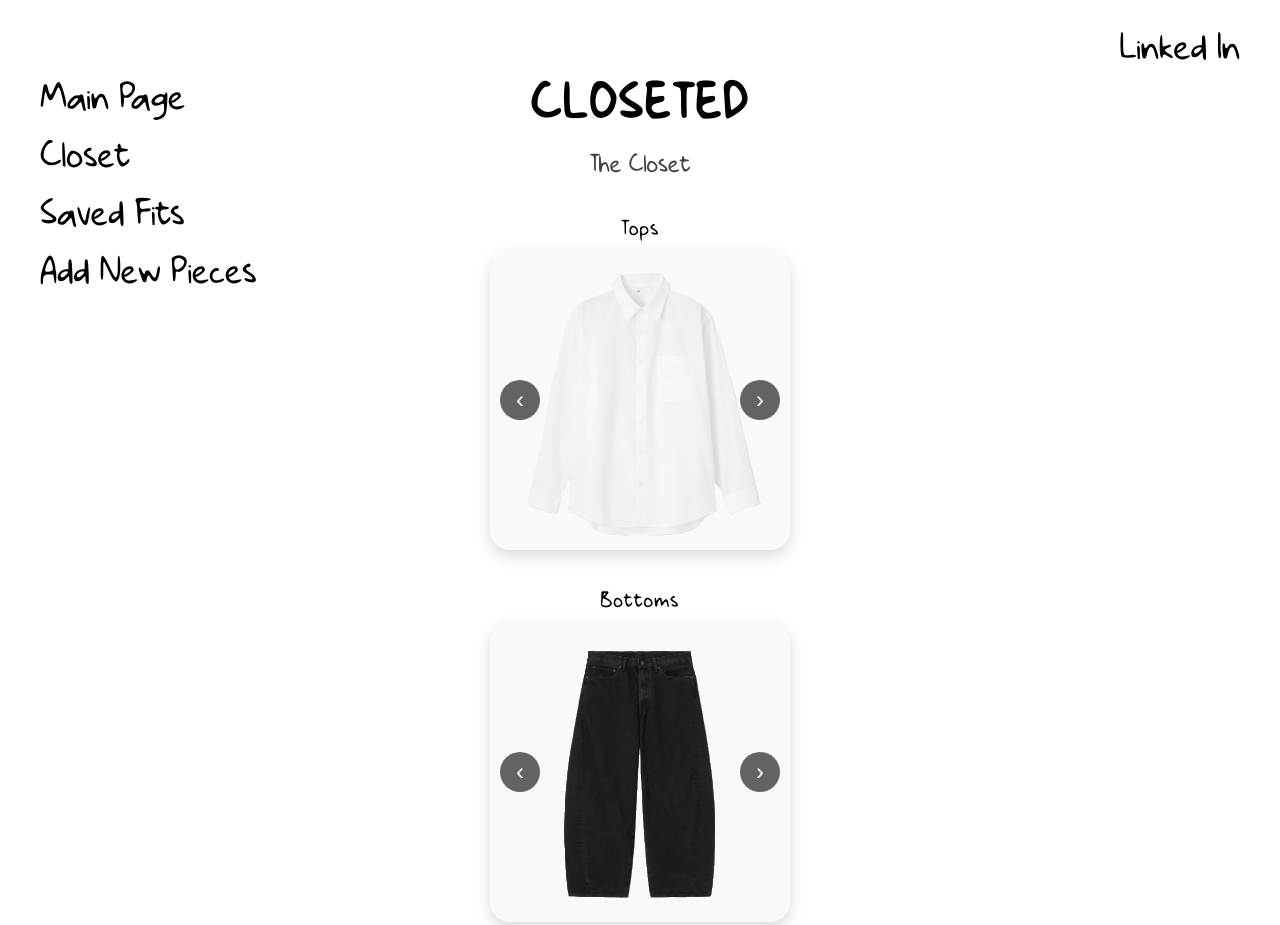
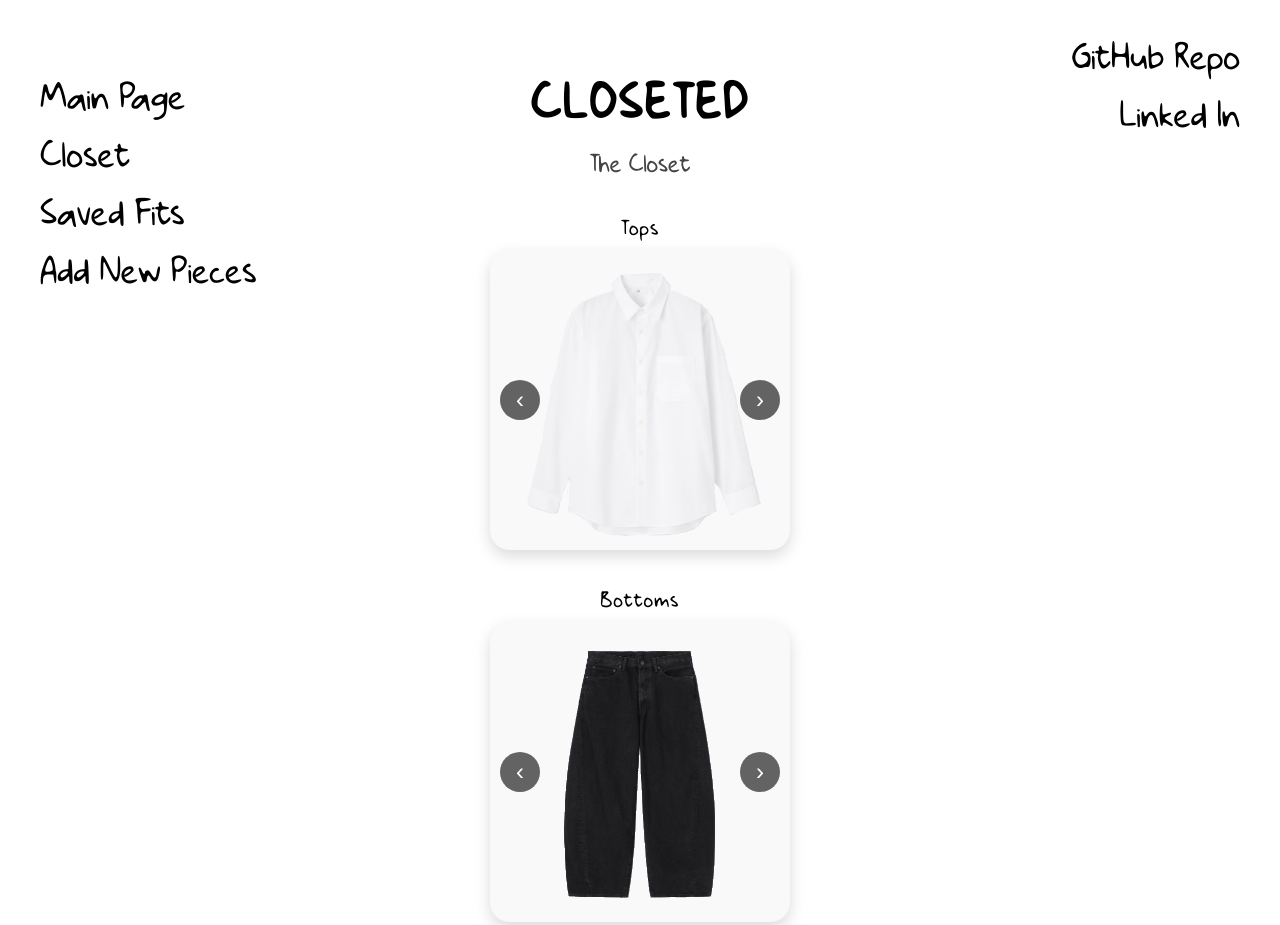
Before and after one commit to travisng02005/virtual_closet, a plain HTML site: page closet.html in a window 1280 px wide. Shown: the top 925 px of the page. Drawn offline with Linux system fonts and the light colour scheme.

Commit message:
Added Git Repo and Adjusted Button Location

```diff
--- a/closet.html
+++ b/closet.html
@@ -44,10 +44,13 @@
 
     /* RIGHT NAV */
     .right-nav {
-      position: fixed;
-      top: 30px;
+      position: absolute;
+      top: 40px;
       right: 40px;
-      z-index: 10;
+      display: flex;
+      gap: 20px;
+      align-items: flex-end;  /* align text to right */
+      flex-direction: column-reverse;
     }
 
     .right-nav a {
@@ -157,6 +160,7 @@
   <!-- Right navigation -->
   <nav class="right-nav">
     <a href="https://www.linkedin.com/in/travis-ngo-cse/" target="_blank">Linked In</a>
+    <a href="https://github.com/travisng02005/vitual_closet" target="_blank">GitHub Repo</a>
   </nav>
 
   <!-- Center content -->
```
Also changed, not shown: index.html (+8 -2 lines), outfits.html (+7 -2 lines), upload.html (+6 -1 lines), account.html (deleted).
